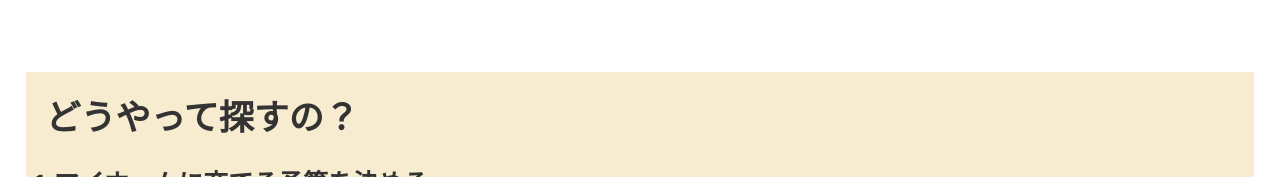
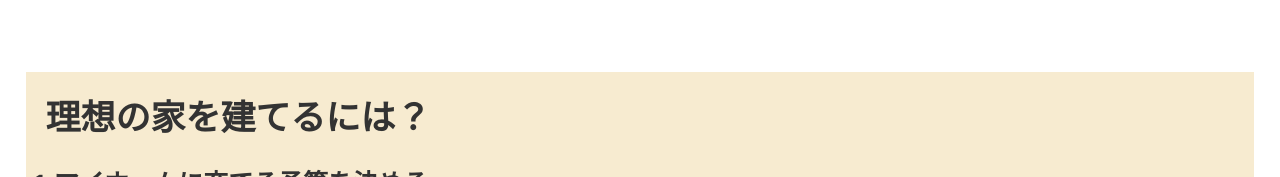
Before and after one commit to 01yuta24/yuta.github.io, a plain HTML site: page index.html in a window 1280 px wide. Shown: the part 656-833 px from the top of the page. Drawn offline with Linux system fonts and the light colour scheme.

Commit message:
Update index.html

```diff
--- a/index.html
+++ b/index.html
@@ -33,7 +33,7 @@
   </div>
 
   <section class="section-how">
-    <h1 class="section-how-title">どうやって探すの？</h1>
+    <h1 class="section-how-title">理想の家を建てるには？</h1>
     <ul class="grid grid-col-3">
       <li class="grid-item">
           <dl class="How-list">
```
